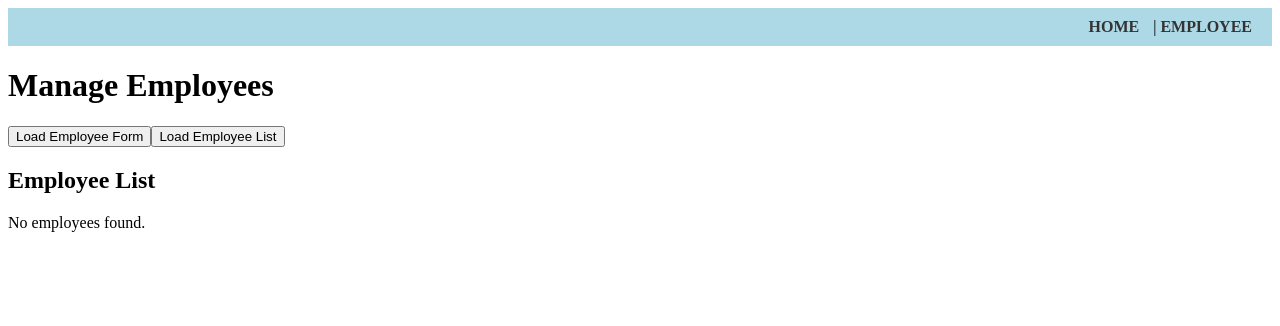
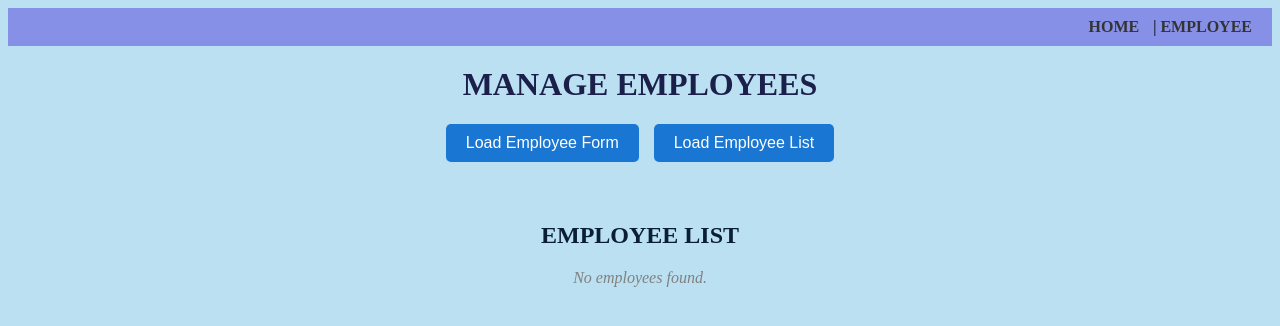
Before and after one commit to LALITH-MOHAN/react, a React (Vite) app in the folder Employee_manage/: page /employees/form in a window 1280 px wide. Both pictures are taken after a click on the button "Load Employee List". Shown: the top 326 px of the page. Built offline with nearby package versions, Linux system fonts and the light colour scheme.

Commit message:
Added Styles to the Components

```diff
--- a/Employee_manage/src/AppRouter.css
+++ b/Employee_manage/src/AppRouter.css
@@ -1,6 +1,6 @@
 .navbar {
     padding: 10px;
-    background:lightblue;
+    background:rgb(135, 144, 231);
   }
 
   .navbar a {
@@ -12,7 +12,7 @@
 
   .navbar a:hover {
     text-decoration: underline;
-    color: blue;
+    color: rgb(159, 222, 241);
 
   }
 
--- /dev/null
+++ b/Employee_manage/src/components/EmployeeCard.css
@@ -0,0 +1,39 @@
+
+.card {
+    border: 1px solid #ccc;
+    border-radius: 10px;
+    padding: 25px;
+    margin-bottom: 12px;
+    display: flex;
+    justify-content: space-between;
+    align-items: center;
+    background-color: #f9f9f9;
+    box-shadow: 0 4px 8px rgba(0,0,0,0.6);
+  }
+
+  .card h3 {
+    margin: 0;
+    color: #222;
+  }
+
+  .card h4{
+    margin: 5px 0 0;
+    color: #2c2b2b;
+  }
+
+  .card button {
+    background-color: #bb301e;
+    color: white !important;
+    font-weight: bold;
+    border: none;
+    padding: 8px 14px;
+    border-radius: 4px;
+    cursor: pointer;
+  }
+
+  .card button:hover {
+    background-color: #f5ecec;
+    color: #bb301e !important;
+    font-weight: bold;
+
+  }
--- a/Employee_manage/src/components/EmployeeCard.jsx
+++ b/Employee_manage/src/components/EmployeeCard.jsx
@@ -1,6 +1,6 @@
 import { useContext } from 'react';
 import { EmployeeContext } from '../context/EmployeeContext';
-
+import './EmployeeCard.css';
 function EmployeeCard({ employee }) {
   const { removeEmployee } = useContext(EmployeeContext);
 
@@ -11,10 +11,11 @@ function EmployeeCard({ employee }) {
   };
 
   return (
-     <div style={{display: 'flex',justifyContent: 'space-between',alignItems: 'center',border: '1px solid #ccc',marginBottom: '8px',borderRadius: '4px',}}>
+     <div style={{display: 'flex',justifyContent: 'space-between',alignItems: 'center',border: '1px solid #ccc',marginBottom: '8px',borderRadius: '4px',}}
+       className='card'>
       <div>
         <h3>NAME: {employee.name}</h3>
-        <p>POSITION: {employee.position}</p>
+        <h4>POSITION: {employee.position}</h4>
       </div>
       <div>
         <button onClick={handleDelete} style={{ color: 'red' }}>
--- /dev/null
+++ b/Employee_manage/src/components/EmployeeForm.css
@@ -0,0 +1,46 @@
+/* EmployeeForm.css */
+form {
+    display: flex;
+    flex-direction: column;
+    gap: 15px;
+    background-color: #f1f1f1;
+    padding: 20px;
+    border-radius: 8px;
+  }
+
+  form div {
+    display: flex;
+    flex-direction: column;
+  }
+
+  label {
+    margin-bottom: 5px;
+    font-weight: 600;
+    color: #333;
+  }
+
+  input[type="text"] {
+    padding: 8px;
+    border: 1px solid #ccc;
+    border-radius: 4px;
+  }
+
+  button[type="submit"] {
+    align-self: flex-start;
+    padding: 10px 20px;
+    background-color: #388e3c;
+    color: white;
+    border: none;
+    border-radius: 5px;
+    cursor: pointer;
+  }
+
+  button[type="submit"]:hover {
+    background-color: #2e7d32;
+  }
+
+  h2 {
+    color: #444;
+    margin-bottom: 15px;
+    text-align: center;
+  }
--- a/Employee_manage/src/components/EmployeeForm.jsx
+++ b/Employee_manage/src/components/EmployeeForm.jsx
@@ -1,6 +1,6 @@
 import { useState, useContext,Fragment} from 'react';
 import { EmployeeContext } from '../context/EmployeeContext';
-
+import './EmployeeForm.css';
 function EmployeeForm() {
   // Local state for the form inputs
   const [name, setName] = useState('');
--- /dev/null
+++ b/Employee_manage/src/components/EmployeeList.css
@@ -0,0 +1,11 @@
+
+h2 {
+    text-align: center;
+    color: #0a1e35;
+  }
+
+  p {
+    text-align: center;
+    color: gray;
+    font-style: italic;
+  }
--- a/Employee_manage/src/components/EmployeeList.jsx
+++ b/Employee_manage/src/components/EmployeeList.jsx
@@ -3,13 +3,13 @@ import { EmployeeContext } from '../context/EmployeeContext';
 import EmployeeCard from './EmployeeCard';
 import { ErrorBoundary } from 'react-error-boundary';
 import ErrorFallback from './ErrorFallback';
-
+import './EmployeeList.css';
 function EmployeeList() {
   const { employees } = useContext(EmployeeContext);
 
   return (
     <div>
-      <h2>Employee List</h2>
+      <h2>EMPLOYEE LIST</h2>
       {employees.length === 0 ? (
         <p>No employees found.</p>  /*this will be displayed if no employees*/
       ) : (
--- a/Employee_manage/src/pages/Employee.css
+++ b/Employee_manage/src/pages/Employee.css
@@ -1,13 +1,35 @@
-.employees-container {
-    padding: 40px;
-    text-align: center;
-  }
+body{
+  background-color: #bae0f1;
+}
+h1 {
+  text-align: center;
+  margin-top: 20px;
+  color: #1b204b;
+}
 
-  .employees-container h1 {
-    color: #2c3e50;
-  }
+.button-group {
+  display: flex;
+  justify-content: center;
+  gap: 15px;
+  margin: 20px 0;
+}
 
-  .employees-container p {
-    color: #777;
-    font-size: 16px;
-  }
+.button-group button {
+  padding: 10px 20px;
+  font-size: 16px;
+  cursor: pointer;
+  background-color: #1976d2;
+  color: white;
+  border: none;
+  border-radius: 5px;
+}
+
+.button-group button:hover {
+  background-color: #1565c0;
+}
+
+.component-display {
+  padding: 20px;
+  max-width: 600px;
+  margin: auto;
+}
--- a/Employee_manage/src/pages/Employees.jsx
+++ b/Employee_manage/src/pages/Employees.jsx
@@ -11,12 +11,13 @@ function Employees() {
 
   return (
     <div>
-      <h1>Manage Employees</h1>
-      <div className="button-group">
+      <div className='Topbtns'>
+       <h1>MANAGE EMPLOYEES</h1>
+       <div className="button-group">
         <button onClick={() => setActiveComponent('form')}>Load Employee Form</button>
         <button onClick={() => setActiveComponent('list')}>Load Employee List</button>
+       </div>
       </div>
-
       {/*ADDED ERROR BOUNDARIES FOR THE COMPONENT SO THAT IT WILL AFFECT THE FLOW OF THE APP*/}
       <div className="component-display">
         {activeComponent === 'form' && (
--- a/Employee_manage/src/pages/Home.jsx
+++ b/Employee_manage/src/pages/Home.jsx
@@ -4,7 +4,6 @@ function Home() {
   return (
     <div className="home-container">
       <h1>Welcome to Employment Management System</h1>
-      <p>Manage employee data efficiently and easily.</p>
     </div>
   )
 }
```
